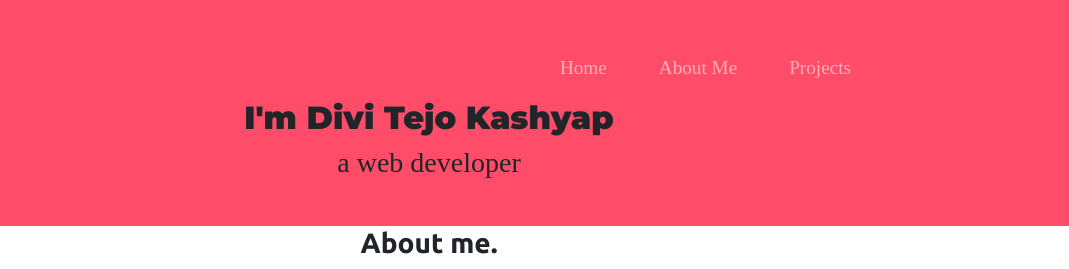
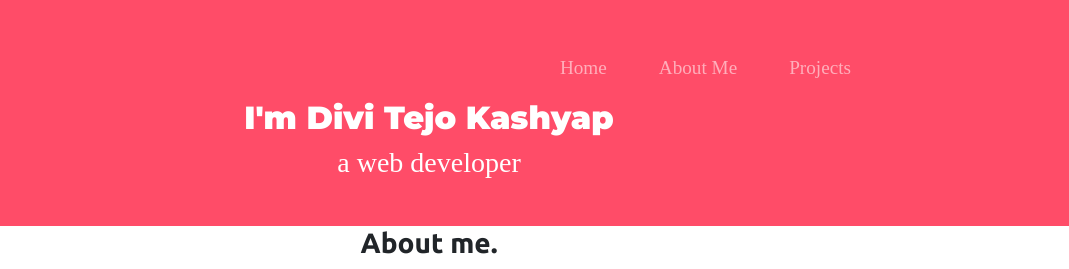
Before and after one commit to DiviTejoKashyap/DiviTejoKashyap.github.io, a plain HTML site: page index.html in a window 1280 px wide. Shown: the top 269 px of the page, 211-1280 px from the left. Drawn offline with nearby package versions, Linux system fonts and the light colour scheme.

Commit message:
Update index.html

```diff
--- a/index.html
+++ b/index.html
@@ -58,8 +58,11 @@
       <!-- Title -->
 
         <center>
-          <h1>I'm Divi Tejo Kashyap</h1>
-          <h3>a web developer</h3>
+          <div style="color:white;">
+            <h1>I'm Divi Tejo Kashyap</h1>
+            <h3>a web developer</h3>
+          </div>
+
       </center>
 
     </div>
```
